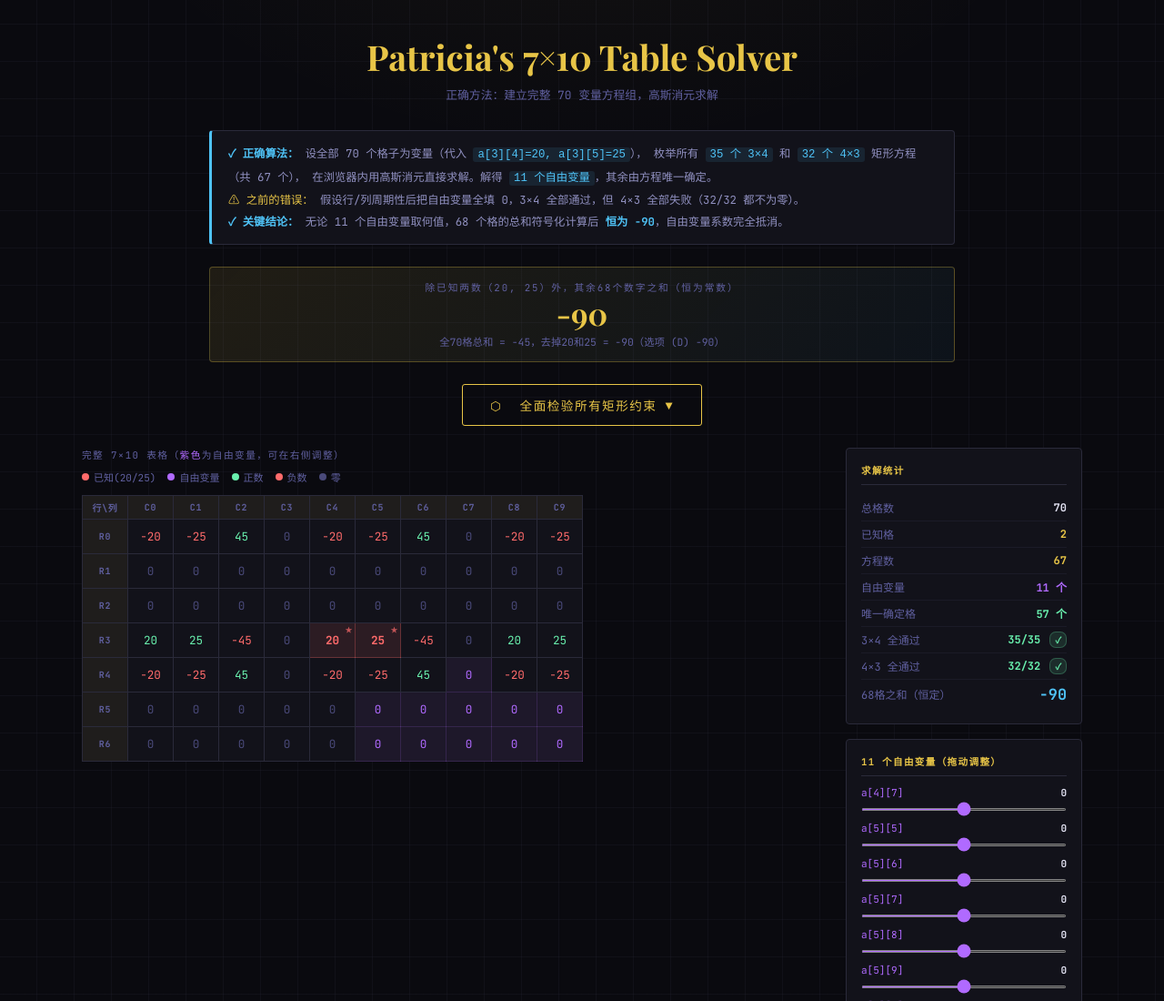
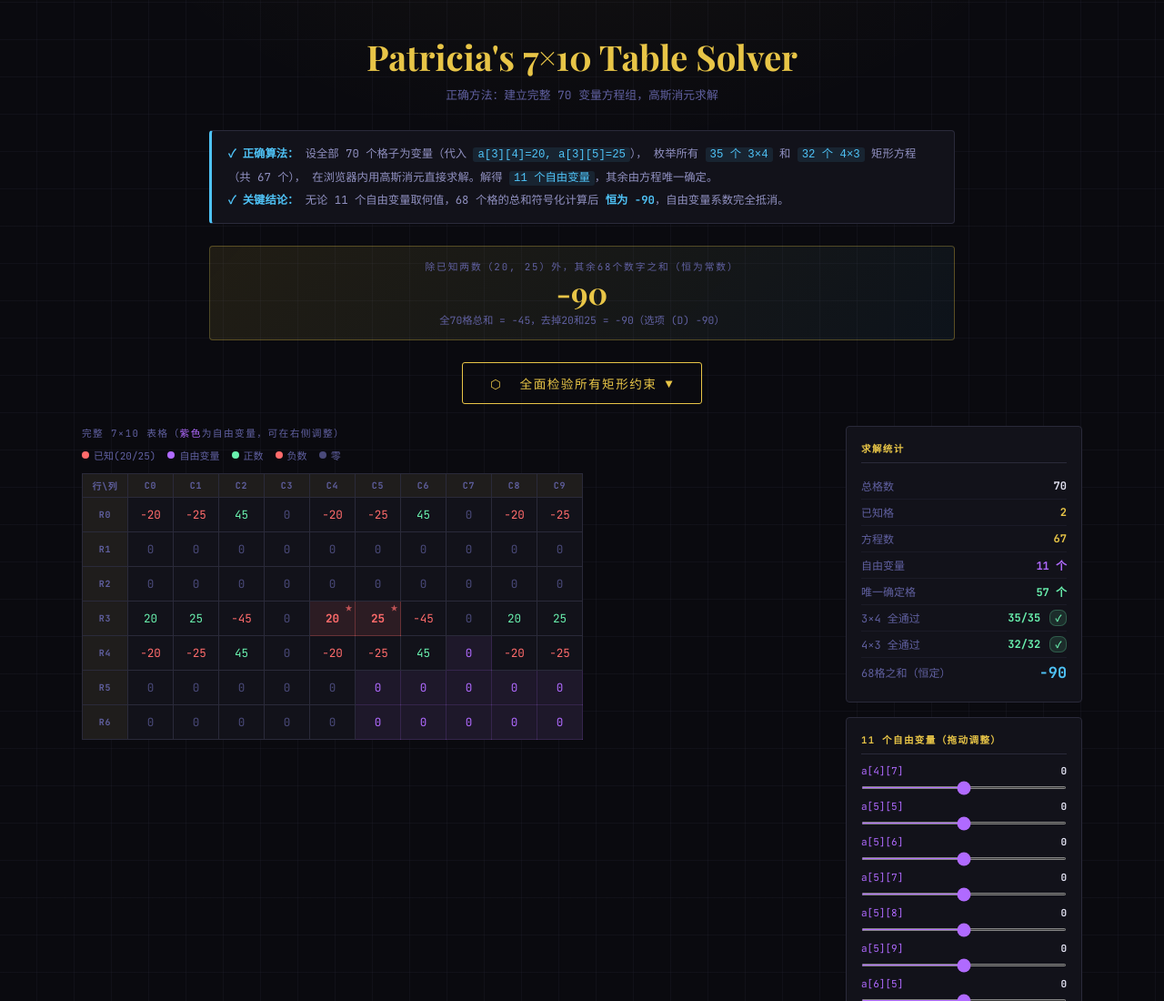
Before and after one commit to chengzhongnan/chengzhongnan.github.io, a plain HTML site: page tool/puzzle/patricia_table.html in a window 1280 px wide. Shown: the top 1100 px of the page at 91% size. Drawn offline with nearby package versions, Linux system fonts and the light colour scheme.

Commit message:
'update'

```diff
--- a/tool/puzzle/patricia_table.html
+++ b/tool/puzzle/patricia_table.html
@@ -152,8 +152,6 @@
   设全部 70 个格子为变量（代入 <code>a[3][4]=20, a[3][5]=25</code>），
   枚举所有 <code>35 个 3×4</code> 和 <code>32 个 4×3</code> 矩形方程（共 67 个），
   在浏览器内用高斯消元直接求解。解得 <code>11 个自由变量</code>，其余由方程唯一确定。<br>
-  <span class="warn">⚠ 之前的错误：</span>
-  假设行/列周期性后把自由变量全填 0，3×4 全部通过，但 4×3 全部失败（32/32 都不为零）。<br>
   <strong>✓ 关键结论：</strong>
   无论 11 个自由变量取何值，68 个格的总和符号化计算后 <strong>恒为 −90</strong>，自由变量系数完全抵消。
 </div>
```
